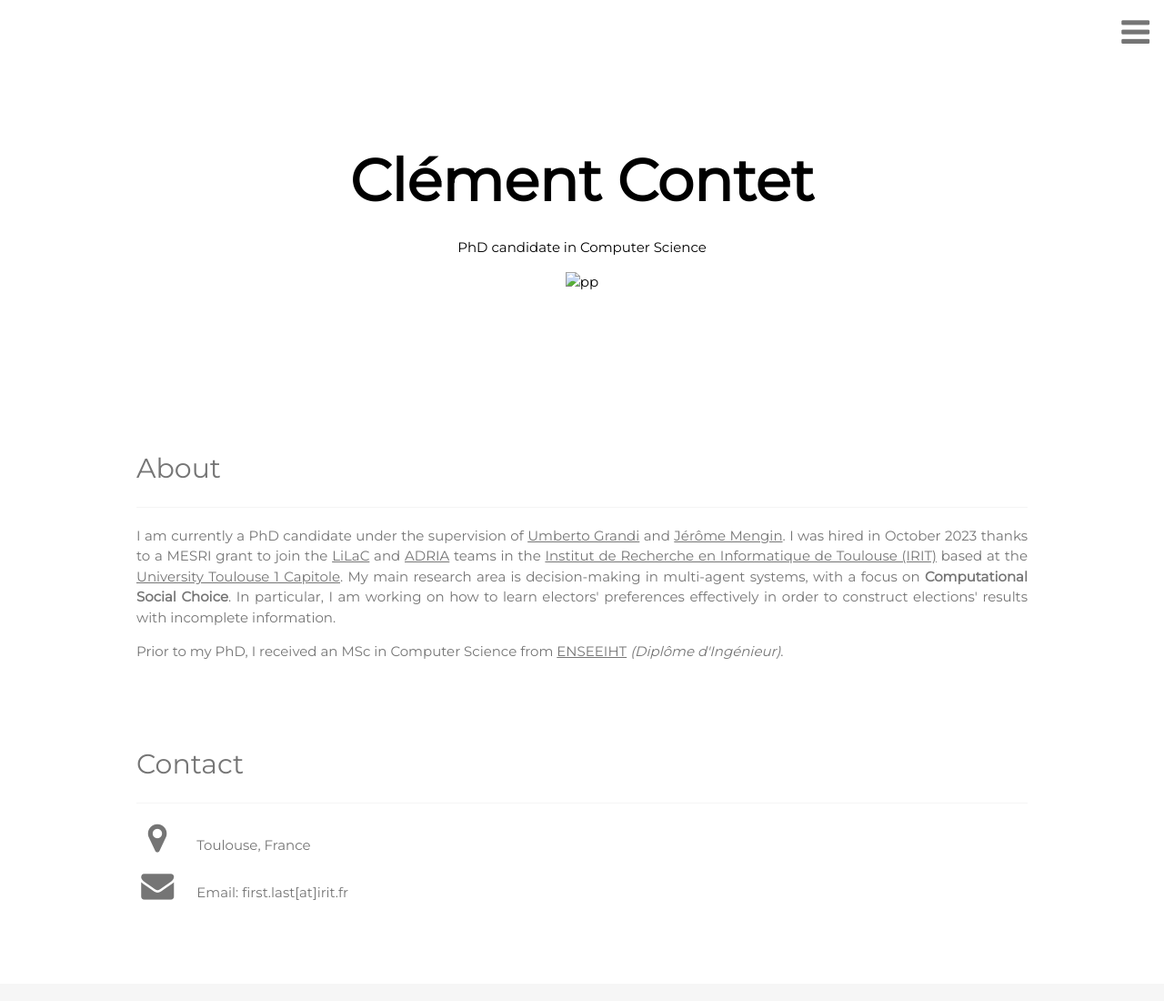
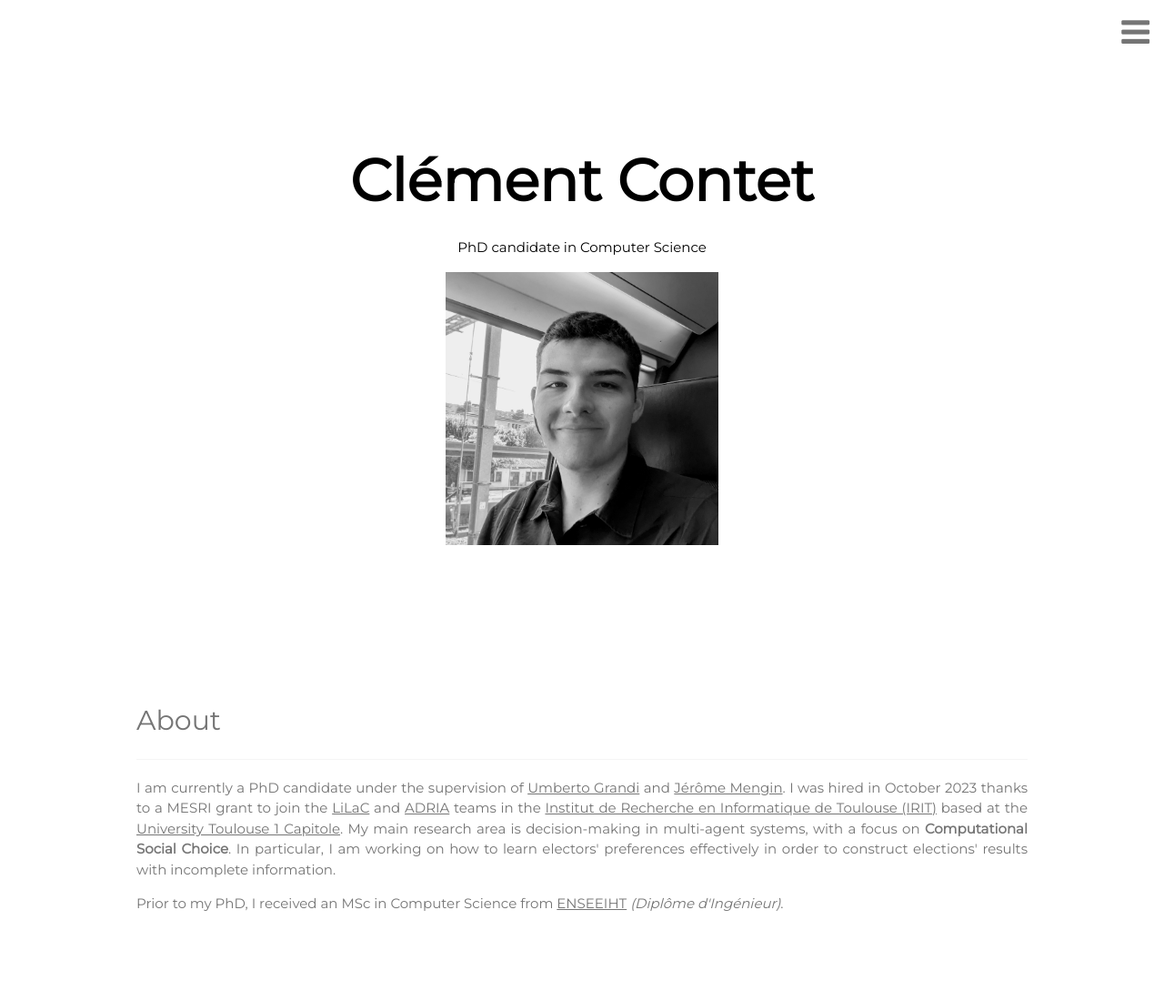
Before and after one commit to clement-contet/clement-contet.github.io, a plain HTML site: page index.html in a window 1280 px wide. Shown: the top 1100 px of the page at 91% size. Drawn offline with nearby package versions, Linux system fonts and the light colour scheme.

Commit message:
Update index.html

```diff
--- a/index.html
+++ b/index.html
@@ -48,7 +48,7 @@ body, h1,h2,h3,h4,h5,h6 {font-family: "Montserrat", sans-serif}
   <header class="w3-container w3-center" style="padding:128px 16px" id="home">
     <h1 class="w3-jumbo"><b>Clément Contet</b></h1>
     <p>PhD candidate in Computer Science</p>
-    <img src="files/PXL_20230729_084538864~2.jpg" alt="pp" class="w3-image" width="300" height="300">
+    <img src="PXL_20230729_084538864~2.jpg" alt="pp" class="w3-image" width="300" height="300">
   </header>
 
   <!-- About Section -->
```
